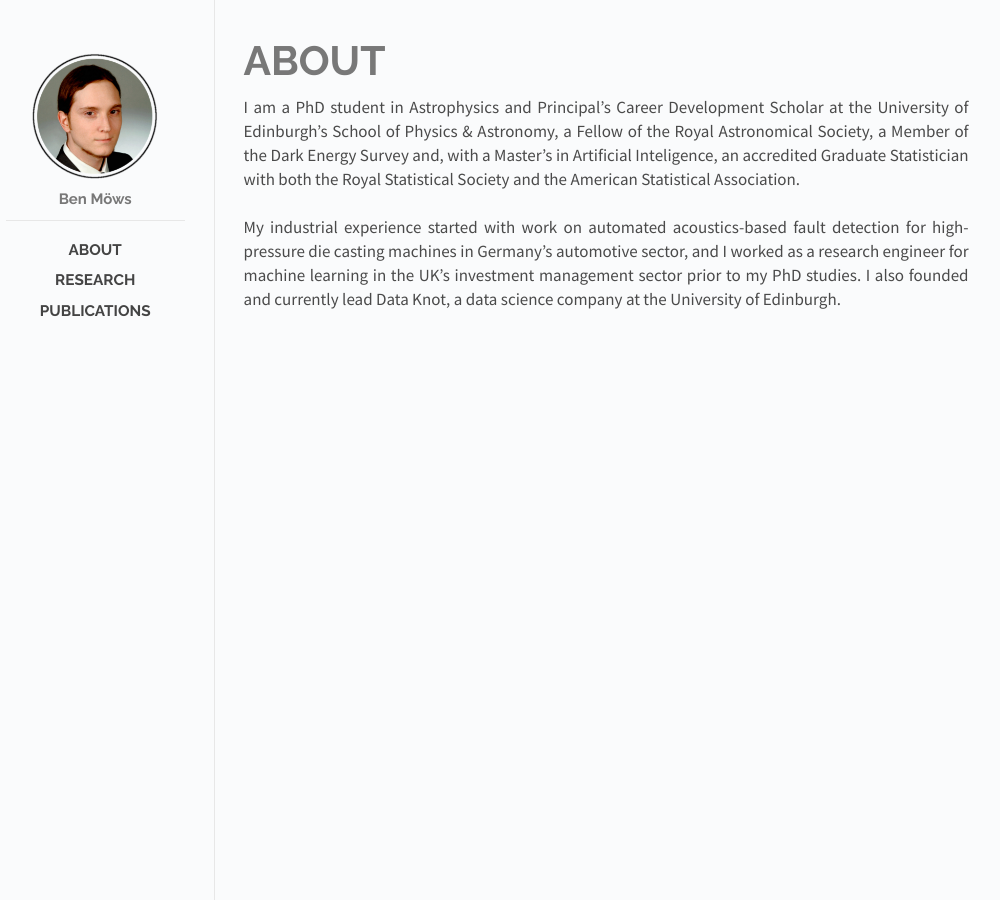
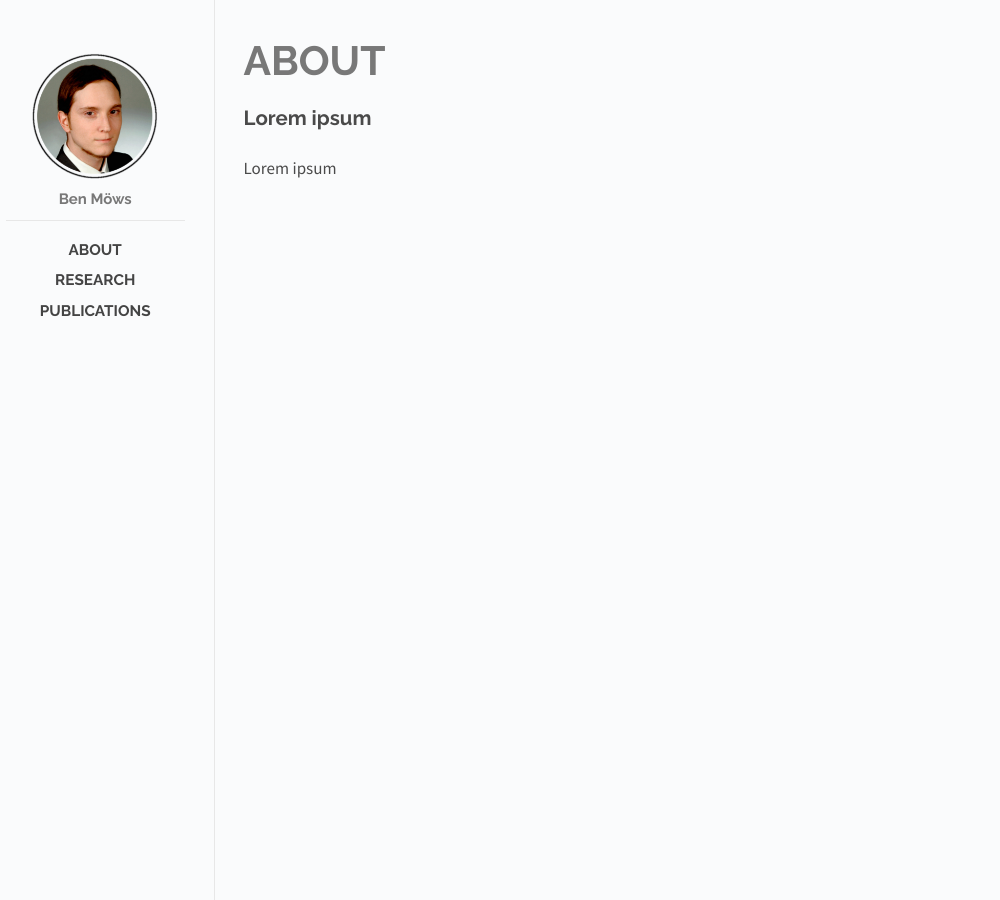
Before and after one commit to moews/moews.github.io, a Jekyll site: the page built from _posts/2017-03-27-about.md, in a window 1280 px wide. Shown: the whole page, without its empty margins (144-1144 px from the left). Built offline with Jekyll 4.4.1, drawn with Linux system fonts in a browser that asks for light colours.

Commit message:
Create 2017-03-27-about.md

```diff
--- a/_posts/2017-03-27-about.md
+++ b/_posts/2017-03-27-about.md
@@ -6,6 +6,6 @@ cover: cover.jpg
 categories: posts
 ---
 
-I am a PhD student in Astrophysics and Principal's Career Development Scholar at the University of Edinburgh's School of Physics & Astronomy, a Fellow of the Royal Astronomical Society, a Member of the Dark Energy Survey and, with a Master's in Artificial Inteligence, an accredited Graduate Statistician with both the Royal Statistical Society and the American Statistical Association.
-<br><br>
-My industrial experience started with work on automated acoustics-based fault detection for high-pressure die casting machines in Germany's automotive sector, and I worked as a research engineer for machine learning in the UK's investment management sector prior to my PhD studies. I also founded and currently lead Data Knot, a data science company at the University of Edinburgh.
+## Lorem ipsum
+
+Lorem ipsum
```
